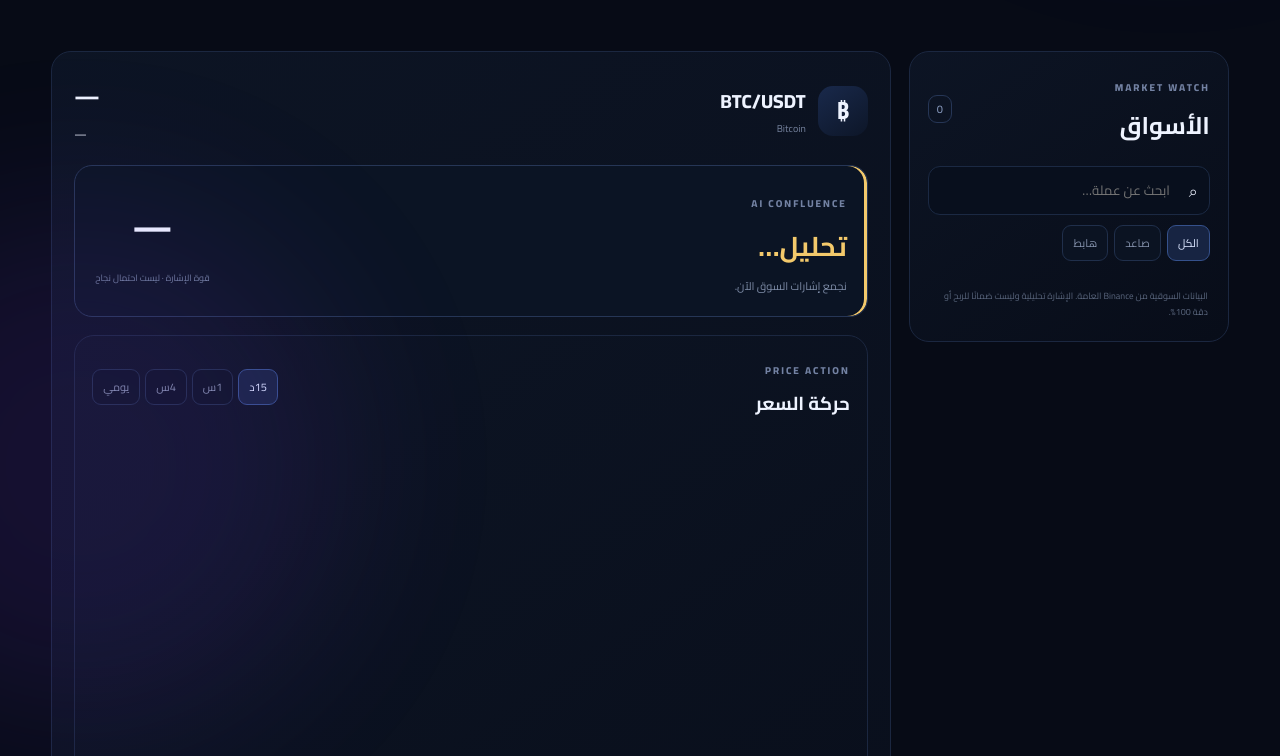
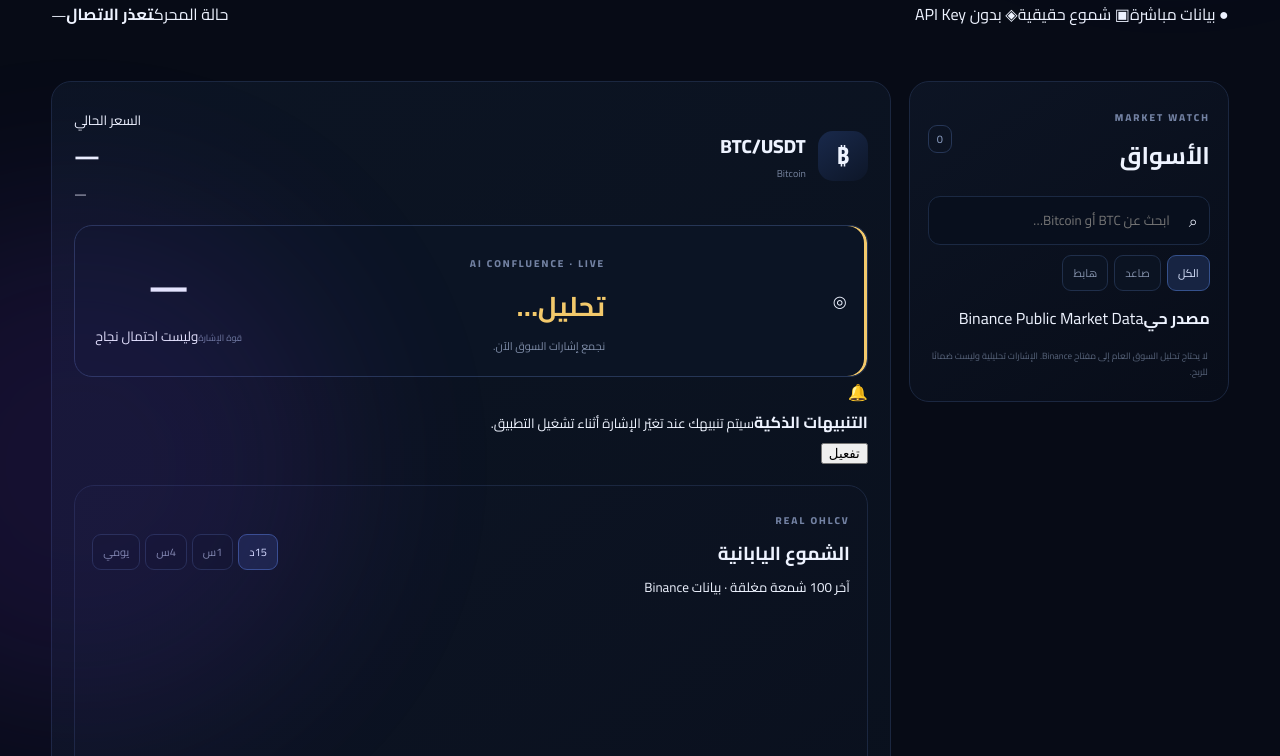
Before and after one commit to radfan243/radfan-, a website: page index.html in a window 1280 px wide. Shown: the part 374-1130 px from the top of the page. Drawn offline with Linux system fonts and the light colour scheme; no server answers.

Commit message:
Upgrade GOLDAN AI premium trading dashboard UI

```diff
--- a/index.html
+++ b/index.html
@@ -1,15 +1,16 @@
 <!doctype html>
 <html lang="ar" dir="rtl">
 <head>
-<meta charset="utf-8"><meta name="viewport" content="width=device-width,initial-scale=1"><meta name="theme-color" content="#070b16"><meta name="description" content="GOLDAN AI — AI SMART TRADING. تحليل سوق العملات الرقمية ببيانات Binance العامة."><title>GOLDAN AI — AI SMART TRADING</title>
-<link rel="preconnect" href="https://fonts.googleapis.com"><link rel="preconnect" href="https://fonts.gstatic.com" crossorigin><link href="https://fonts.googleapis.com/css2?family=Cairo:wght@400;500;600;700;800&display=swap" rel="stylesheet"><link rel="stylesheet" href="styles.css">
+<meta charset="utf-8"><meta name="viewport" content="width=device-width,initial-scale=1,viewport-fit=cover"><meta name="theme-color" content="#05070d"><meta name="description" content="GOLDAN AI — AI SMART TRADING. تحليل سوق العملات الرقمية ببيانات Binance العامة المباشرة."><title>GOLDAN AI — AI SMART TRADING</title>
+<link rel="preconnect" href="https://fonts.googleapis.com"><link rel="preconnect" href="https://fonts.gstatic.com" crossorigin><link href="https://fonts.googleapis.com/css2?family=Cairo:wght@400;500;600;700;800;900&display=swap" rel="stylesheet"><link rel="stylesheet" href="styles.css">
 </head>
-<body><div class="ambient ambient-a"></div><div class="ambient ambient-b"></div>
-<header class="topbar"><a class="brand" href="index.html"><span class="brand-mark">G</span><span><b>GOLDAN AI</b><small>AI SMART TRADING</small></span></a><nav class="nav-links" aria-label="أقسام GOLDAN AI"><a class="nav-link active" href="index.html">التداول</a><a class="nav-link" href="index.html#analysis">التحليل</a><a class="nav-link" href="ai-lab.html">مختبر AI</a><a class="nav-link" href="reading.html">القراءة</a><a class="nav-link" href="records.html">السجلات</a><a class="nav-link" href="settings.html">الإعدادات</a></nav><div class="live"><i></i> بيانات Binance مباشرة</div><button id="refreshBtn" class="icon-btn" title="تحديث" aria-label="تحديث البيانات">↻</button></header>
-<main id="top" class="shell"><section class="hero"><div><span class="eyebrow">AI SMART TRADING · LIVE MARKET</span><h1>تداول أذكى<br><em>ببيانات حقيقية.</em></h1><p>لوحة تحليل تعتمد على بيانات السوق العامة المباشرة وحسابات EMA وRSI وATR والحجم والزخم لإنتاج إشارة <strong>شراء / بيع / انتظار</strong>.</p></div><div class="hero-stat"><span>حالة المحرك</span><b id="engineState">جاهز للتحليل</b><small id="updatedAt">—</small></div></section>
+<body><div class="ambient ambient-a"></div><div class="ambient ambient-b"></div><div class="ambient ambient-c"></div>
+<header class="topbar"><a class="brand" href="index.html"><span class="brand-mark">G</span><span><b>GOLDAN AI</b><small>AI SMART TRADING</small></span></a><nav class="nav-links" aria-label="أقسام GOLDAN AI"><a class="nav-link active" href="index.html">التداول</a><a class="nav-link" href="#analysis">التحليل</a><a class="nav-link" href="ai-lab.html">مختبر AI</a><a class="nav-link" href="reading.html">القراءة</a><a class="nav-link" href="records.html">السجلات</a><a class="nav-link" href="settings.html">الإعدادات</a></nav><div class="live"><i></i> Binance LIVE</div><button id="refreshBtn" class="icon-btn" title="تحديث" aria-label="تحديث البيانات">↻</button></header>
+<main id="top" class="shell"><section class="hero"><div class="hero-copy"><span class="eyebrow gold">AI SMART TRADING · REAL MARKET</span><h1>قرار أوضح.<br><em>سوق حقيقي.</em></h1><p>GOLDAN AI يقرأ بيانات السوق العامة المباشرة من Binance ويحوّل السعر والشموع والحجم وEMA وRSI وATR والزخم إلى قراءة تداول قابلة للفهم.</p><div class="hero-badges"><span>● بيانات مباشرة</span><span>▣ شموع حقيقية</span><span>◈ بدون API Key</span></div></div><div class="engine-card"><div class="engine-ring"><span>AI</span></div><div><span>حالة المحرك</span><b id="engineState">جاهز للتحليل</b><small id="updatedAt">—</small></div></div></section>
 <section class="ticker-grid" id="tickerGrid"></section>
-<section id="analysis" class="workspace"><aside class="panel watchlist"><div class="panel-head"><div><span class="eyebrow">MARKET WATCH</span><h2>الأسواق</h2></div><span class="count" id="coinCount">0</span></div><div class="search"><span>⌕</span><input id="searchInput" placeholder="ابحث عن عملة…" autocomplete="off" aria-label="البحث عن عملة"></div><div class="filters"><button class="filter active" data-filter="all">الكل</button><button class="filter" data-filter="positive">صاعد</button><button class="filter" data-filter="negative">هابط</button></div><div id="coinList" class="coin-list"></div><p class="mini-note">البيانات السوقية من Binance العامة. الإشارة تحليلية وليست ضمانًا للربح أو دقة 100%.</p></aside>
-<section class="main-panel"><div class="asset-head"><div class="asset-title"><div class="coin-logo" id="assetLogo">₿</div><div><span id="assetSymbol">BTC/USDT</span><small id="assetName">Bitcoin</small></div></div><div class="price"><b id="assetPrice">—</b><span id="assetChange">—</span></div></div>
-<div class="signal-card wait" id="signalCard"><div><span class="eyebrow">AI CONFLUENCE</span><h2 id="signalText">تحليل…</h2><p id="signalReason">نجمع إشارات السوق الآن.</p></div><div class="confidence"><b id="confidence">—</b><span>قوة الإشارة · ليست احتمال نجاح</span></div></div>
-<div class="chart-panel"><div class="chart-head"><div><span class="eyebrow">PRICE ACTION</span><h3>حركة السعر</h3></div><div class="timeframes"><button class="tf active" data-interval="15m">15د</button><button class="tf" data-interval="1h">1س</button><button class="tf" data-interval="4h">4س</button><button class="tf" data-interval="1d">يومي</button></div></div><canvas id="chart" height="270"></canvas></div>
-<div class="metrics" id="metrics"></div><div class="trade-plan"><div><span class="eyebrow">RISK PLAN</span><h3>خطة الإشارة</h3></div><div class="plan-grid"><div><span>الدخول المرجعي</span><b id="entry">—</b></div><div><span>وقف الخسارة</span><b id="stop">—</b></div><div><span>الهدف 1</span><b id="target1">—</b></div><div><span>الهدف 2</span><b id="target2">—</b></div></div></div><div id="errorBox" class="error-box" hidden role="alert"></div><div class="disclaimer">⚠️ GOLDAN AI أداة تحليلية وتعليمية. لا يوجد نظام يضمن دقة 100% أو يمنع الخسارة. اختبر الاستراتيجية تاريخيًا واستخدم التداول الورقي قبل المخاطرة بأموال حقيقية.</div></section></section></main><footer>GOLDAN AI · AI SMART TRADING · Binance public market data</footer><script src="app.js"></script></body></html>
+<section id="analysis" class="workspace"><aside class="panel watchlist"><div class="panel-head"><div><span class="eyebrow">MARKET WATCH</span><h2>الأسواق</h2></div><span class="count" id="coinCount">0</span></div><div class="search"><span>⌕</span><input id="searchInput" placeholder="ابحث عن BTC أو Bitcoin…" autocomplete="off" aria-label="البحث عن عملة"></div><div class="filters"><button class="filter active" data-filter="all">الكل</button><button class="filter" data-filter="positive">صاعد</button><button class="filter" data-filter="negative">هابط</button></div><div id="coinList" class="coin-list"></div><div class="data-source"><i></i><div><b>مصدر حي</b><span>Binance Public Market Data</span></div></div><p class="mini-note">لا يحتاج تحليل السوق العام إلى مفتاح Binance. الإشارات تحليلية وليست ضمانًا للربح.</p></aside>
+<section class="main-panel"><div class="asset-head"><div class="asset-title"><div class="coin-logo" id="assetLogo">₿</div><div><span id="assetSymbol">BTC/USDT</span><small id="assetName">Bitcoin</small></div></div><div class="price"><small>السعر الحالي</small><b id="assetPrice">—</b><span id="assetChange">—</span></div></div>
+<div class="signal-card wait" id="signalCard"><div class="signal-icon" id="signalIcon">◎</div><div class="signal-copy"><span class="eyebrow">AI CONFLUENCE · LIVE</span><h2 id="signalText">تحليل…</h2><p id="signalReason">نجمع إشارات السوق الآن.</p></div><div class="confidence"><b id="confidence">—</b><span>قوة الإشارة</span><small>وليست احتمال نجاح</small></div></div>
+<div class="alert-strip" id="alertStrip"><span>🔔</span><div><b id="alertTitle">التنبيهات الذكية</b><small id="alertText">سيتم تنبيهك عند تغيّر الإشارة أثناء تشغيل التطبيق.</small></div><button id="alertBtn" class="alert-btn">تفعيل</button></div>
+<div class="chart-panel"><div class="chart-head"><div><span class="eyebrow">REAL OHLCV</span><h3>الشموع اليابانية</h3><small>آخر 100 شمعة مغلقة · بيانات Binance</small></div><div class="timeframes"><button class="tf active" data-interval="15m">15د</button><button class="tf" data-interval="1h">1س</button><button class="tf" data-interval="4h">4س</button><button class="tf" data-interval="1d">يومي</button></div></div><canvas id="chart" height="300"></canvas><div class="chart-legend"><span><i class="bull"></i> صعود</span><span><i class="bear"></i> هبوط</span><span>● حجم التداول</span></div></div>
+<div class="metrics" id="metrics"></div><div class="trade-plan"><div class="plan-head"><div><span class="eyebrow">RISK PLAN</span><h3>خطة الإشارة</h3></div><span class="live-chip">LIVE</span></div><div class="plan-grid"><div><span>الدخول المرجعي</span><b id="entry">—</b></div><div><span>وقف الخسارة</span><b id="stop">—</b></div><div><span>الهدف 1</span><b id="target1">—</b></div><div><span>الهدف 2</span><b id="target2">—</b></div></div></div><div id="errorBox" class="error-box" hidden role="alert"></div><div class="disclaimer">⚠️ GOLDAN AI أداة تحليلية وتعليمية. لا يوجد نظام يضمن دقة 100% أو يمنع الخسارة. لا ينفذ أوامر شراء/بيع تلقائيًا.</div></section></section></main><footer>GOLDAN AI · AI SMART TRADING · Real Binance public market data</footer><script src="app.js"></script></body></html>
```
